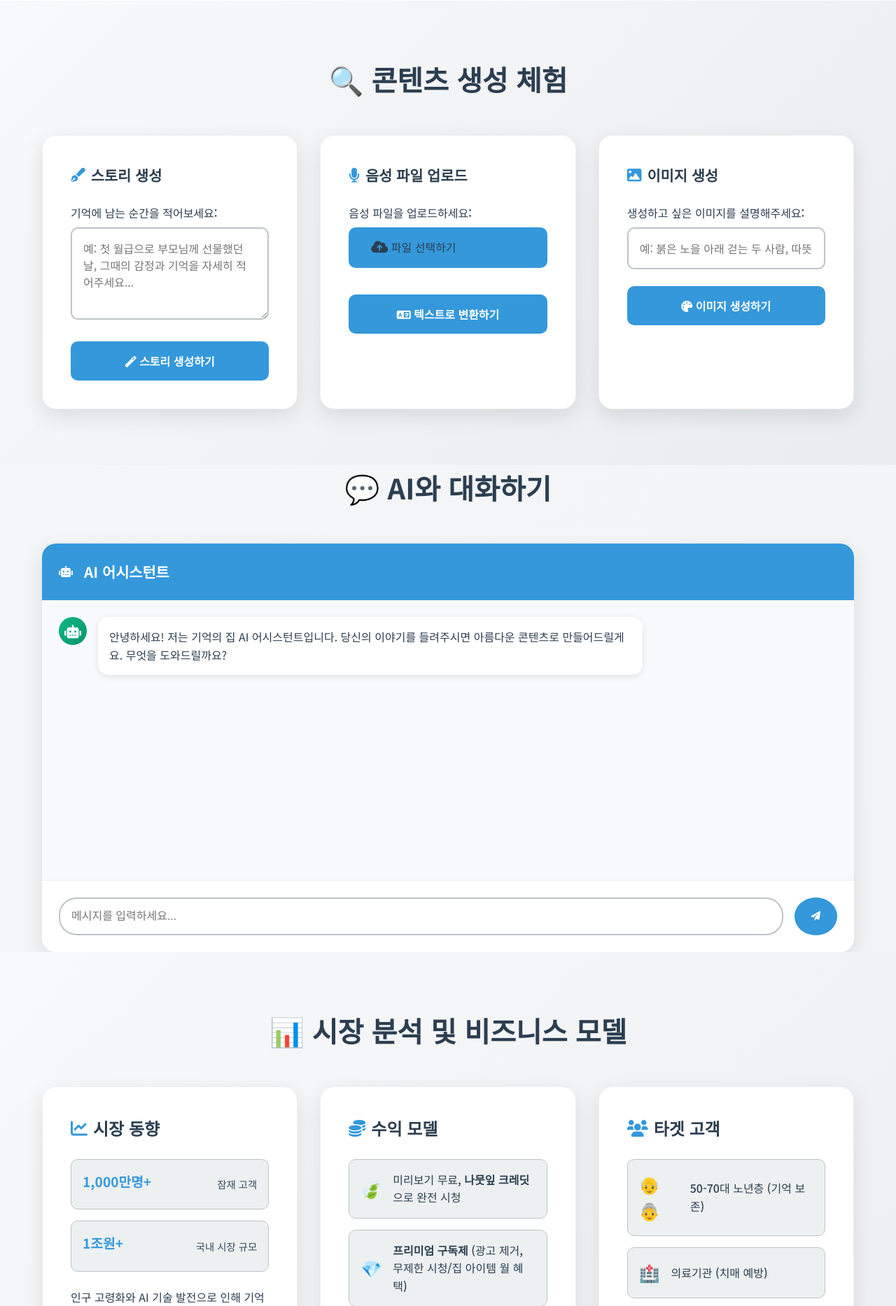
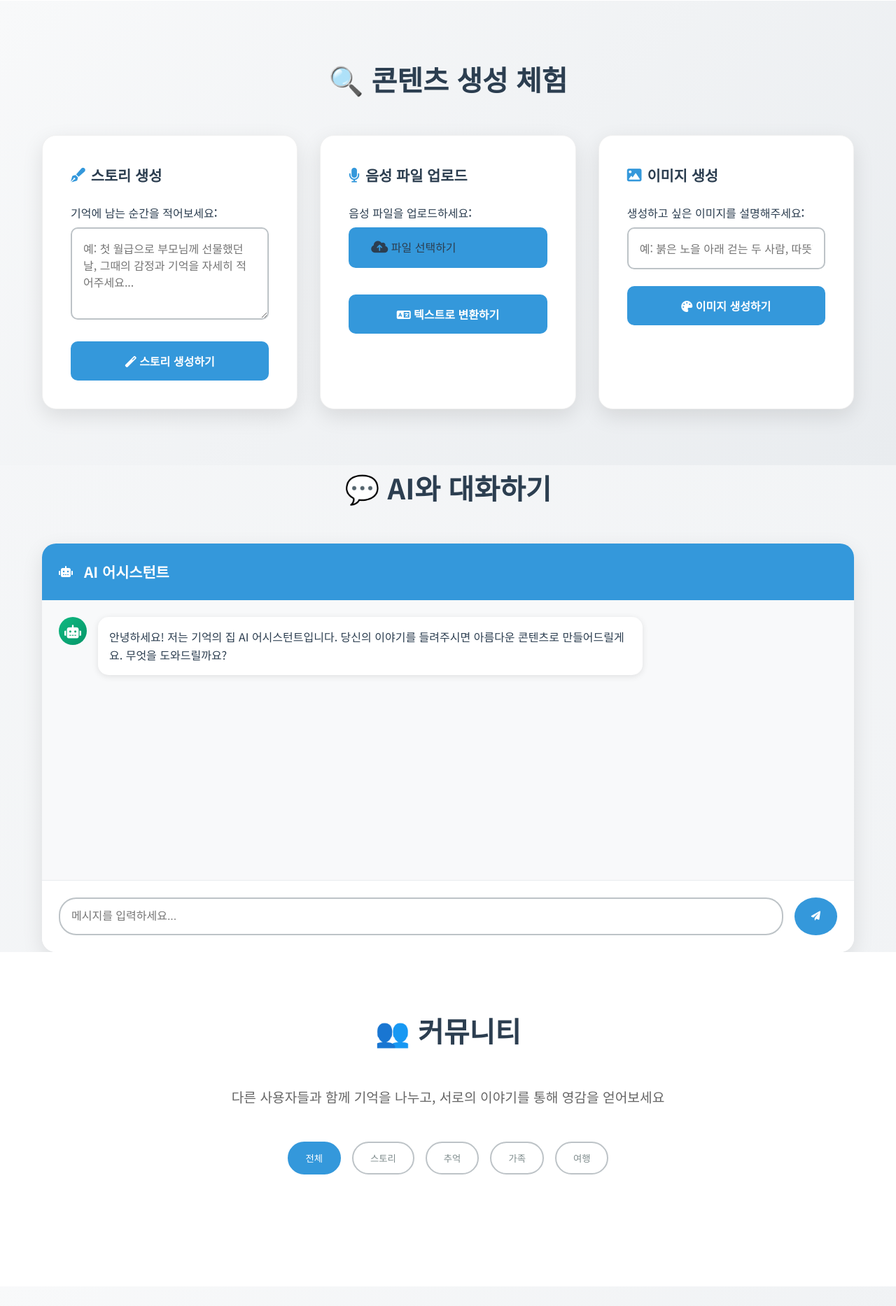
Before and after one commit to FPE-LAB/ai-memory-platform-, a Flask app: page / in a window 1280 px wide. Shown: the part 1528-3395 px from the top of the page at 70% size. Run offline with Flask 3, Linux system fonts and the light colour scheme; some libraries are stand-ins or nearby versions.

Commit message:
Reorder sections to match nav: Community then Memory House; add separate Memory House section; update nav anchors

```diff
--- a/templates/index.html
+++ b/templates/index.html
@@ -1214,7 +1214,8 @@
         <a href="#competitive-advantage">차별화</a>
         <a href="#demo">체험하기</a>
         <a href="#chat">AI 채팅</a>
-        <a href="#community">기억의 집</a>
+        <a href="#community">커뮤니티</a>
+        <a href="#memory-house">기억의 집</a>
         <a href="#" style="background: #3498db; color: white; padding: 0.5rem 1.5rem; border-radius: 25px; transition: all 0.3s ease; white-space: nowrap; overflow: hidden; text-overflow: ellipsis; min-width: fit-content;">로그인</a>
         <a href="#" style="background: transparent; color: #3498db; border: 2px solid #3498db; padding: 0.5rem 1.5rem; border-radius: 25px; transition: all 0.3s ease; white-space: nowrap; overflow: hidden; text-overflow: ellipsis; min-width: fit-content;">회원가입</a>
       </nav>
@@ -1346,7 +1347,28 @@
   </div>
   </section>
 
-  <!-- 시장 분석 및 비즈니스 모델 섹션 추가 -->
+  <!-- 커뮤니티: 피드/이야기 중심 (탭 순서상 competitive-advantage 앞에 위치) -->
+  <section id="community">
+    <div class="container">
+      <h2 class="section-title">👥 커뮤니티</h2>
+      <p style="text-align: center; font-size: 1.2rem; color: #666; margin-bottom: 3rem;">
+        다른 사용자들과 함께 기억을 나누고, 서로의 이야기를 통해 영감을 얻어보세요
+      </p>
+
+      <div class="community-content">
+        <div class="community-filters">
+          <button class="filter-btn active" data-filter="all">전체</button>
+          <button class="filter-btn" data-filter="story">스토리</button>
+          <button class="filter-btn" data-filter="memory">추억</button>
+          <button class="filter-btn" data-filter="family">가족</button>
+          <button class="filter-btn" data-filter="travel">여행</button>
+        </div>
+        <div class="community-posts"><!-- 기존 카드들 유지 --></div>
+      </div>
+    </div>
+  </section>
+
+  <!-- 시장 분석 및 비즈니스 모델 -->
   <section id="business-model">
     <div class="container">
       <h2 class="section-title">📊 시장 분석 및 비즈니스 모델</h2>
@@ -1424,11 +1446,11 @@
     </div>
   </section>
 
-  <section id="community">
+  <section id="memory-house">
     <div class="container">
-      <h2 class="section-title">🏠 기억의 집 커뮤니티</h2>
+      <h2 class="section-title">🏠 기억의 집</h2>
       <p style="text-align: center; font-size: 1.2rem; color: #666; margin-bottom: 1.5rem;">
-        각자만의 기억의 집을 꾸미고, 이웃의 집에 방문해 이야기를 듣는 공간입니다.
+        기본 집은 모두 제공됩니다. 꾸밈 여부는 개인의 선택이며, 배경/액자/오브젝트로 자아를 표현해 보세요.
       </p>
 
       <div class="demo-card" style="margin-bottom:2rem;">
@@ -1654,7 +1676,7 @@
     </div>
   </section>
 
-  <!-- 경쟁 우위 및 차별화 섹션 추가 -->
+  <!-- 경쟁 우위 및 차별화 섹션 추가 (페이지 하단 커뮤니티 이후로 이동) -->
   <section id="competitive-advantage">
     <div class="container">
       <h2 class="section-title">🏆 경쟁 우위 및 차별화</h2>
```
